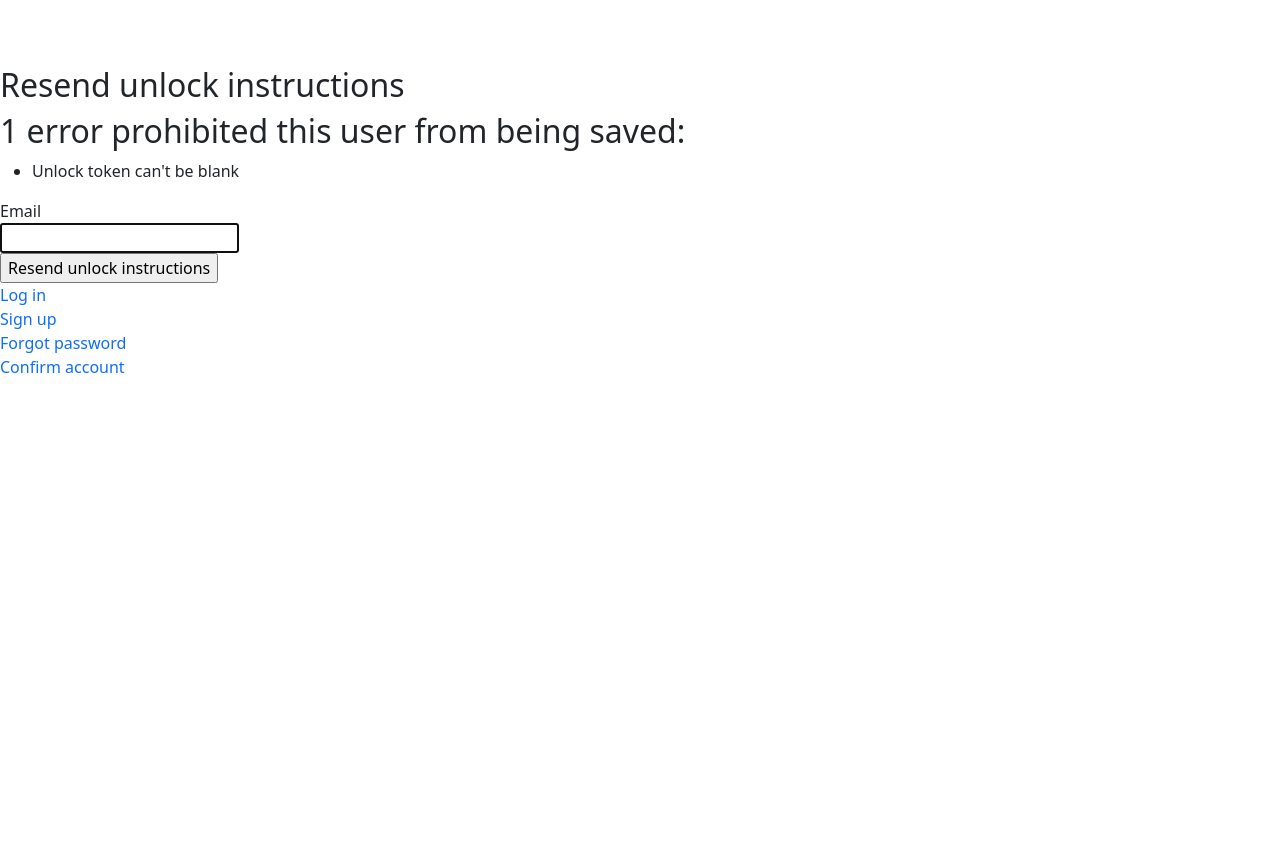
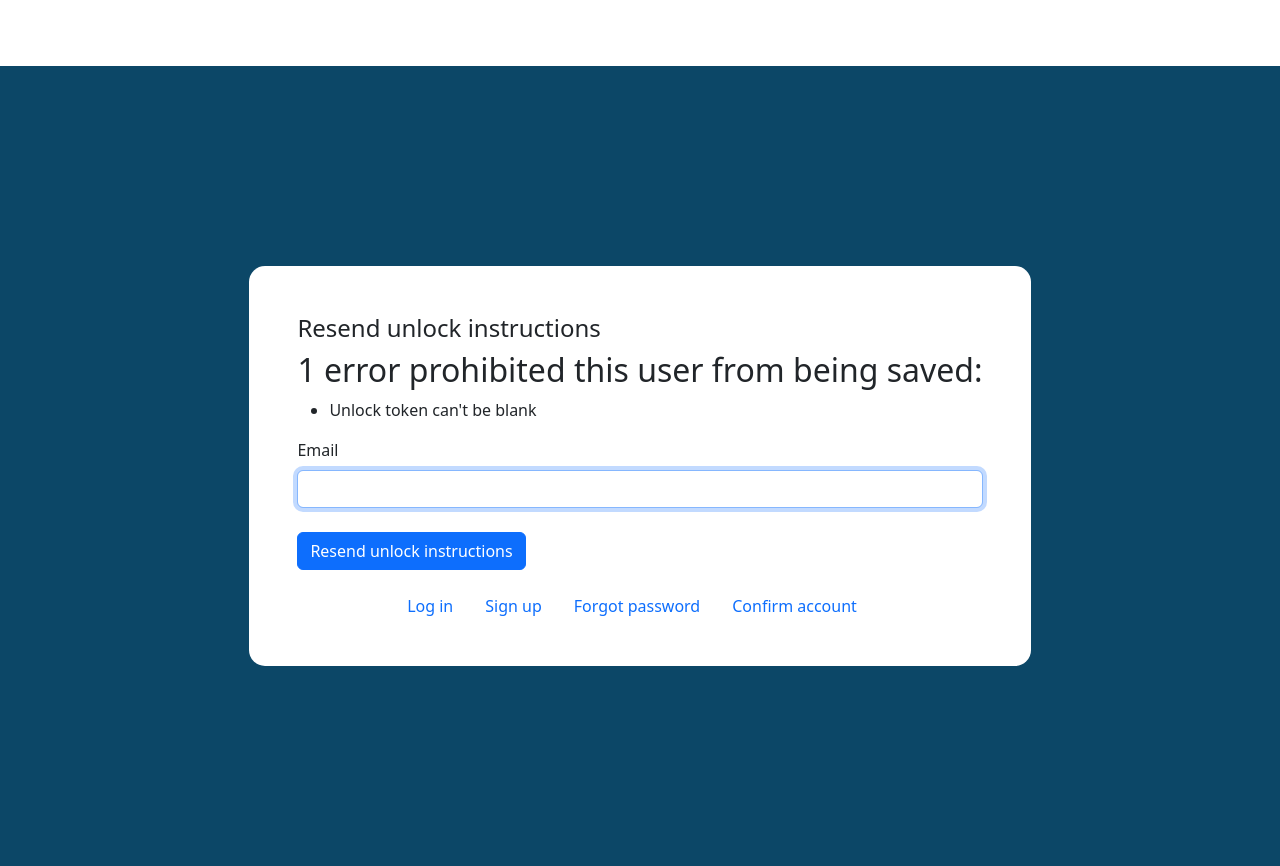
Before and after one commit to Thoth1111/Customer-Service-ITS, a Rails app: page /users/unlock in a window 1280 px wide. Before the commit the page ends 373 px from the top, so only its background shows below. Run offline with Rails 7, Linux system fonts and the light colour scheme; style sheets or scripts are compiled from the project's sources; some libraries are stand-ins or nearby versions.

Commit message:
Add basic styling to unlock account page

```diff
--- a/app/views/devise/unlocks/new.html.erb
+++ b/app/views/devise/unlocks/new.html.erb
@@ -1,16 +1,22 @@
-<h2>Resend unlock instructions</h2>
+<section class="vh-100 d-flex align-items-center"  style="background-color: #0C4767;">
+<div class="container p-5 my-auto w-auto" style="background-color: white; border-radius: 1rem">
+    <h4>Resend unlock instructions</h4>
 
     <%= form_for(resource, as: resource_name, url: unlock_path(resource_name), html: { method: :post }) do |f| %>
       <%= render "devise/shared/error_messages", resource: resource %>
 
-  <div class="field">
-    <%= f.label :email %><br />
-    <%= f.email_field :email, autofocus: true, autocomplete: "email" %>
+      <div class="form-outline mb-4">
+        <%= f.label :email, class: "form-label" %><br />
+        <%= f.email_field :email, autofocus: true, autocomplete: "email", class: "form-control" %>
       </div>
 
-  <div class="actions">
-    <%= f.submit "Resend unlock instructions" %>
+      <div>
+        <%= f.submit "Resend unlock instructions", class: "btn btn-primary btn-block mb-4" %>
       </div>
     <% end %>
 
+    <div class="d-flex justify-content-center gap-3">
       <%= render "devise/shared/links" %>
+    </div>
+  </div>
+</section>
```
Lines whose indentation alone changed are shown as unchanged.
